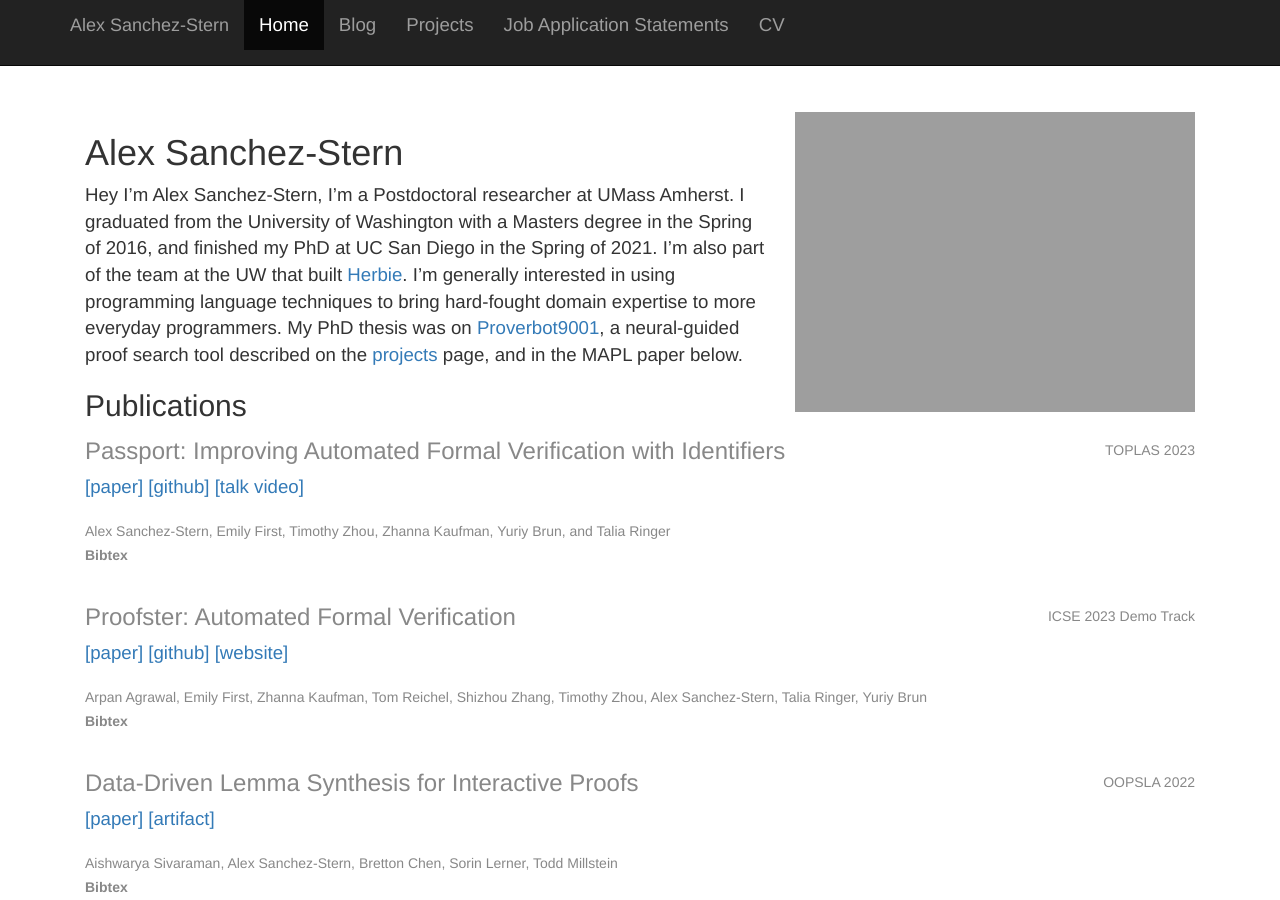
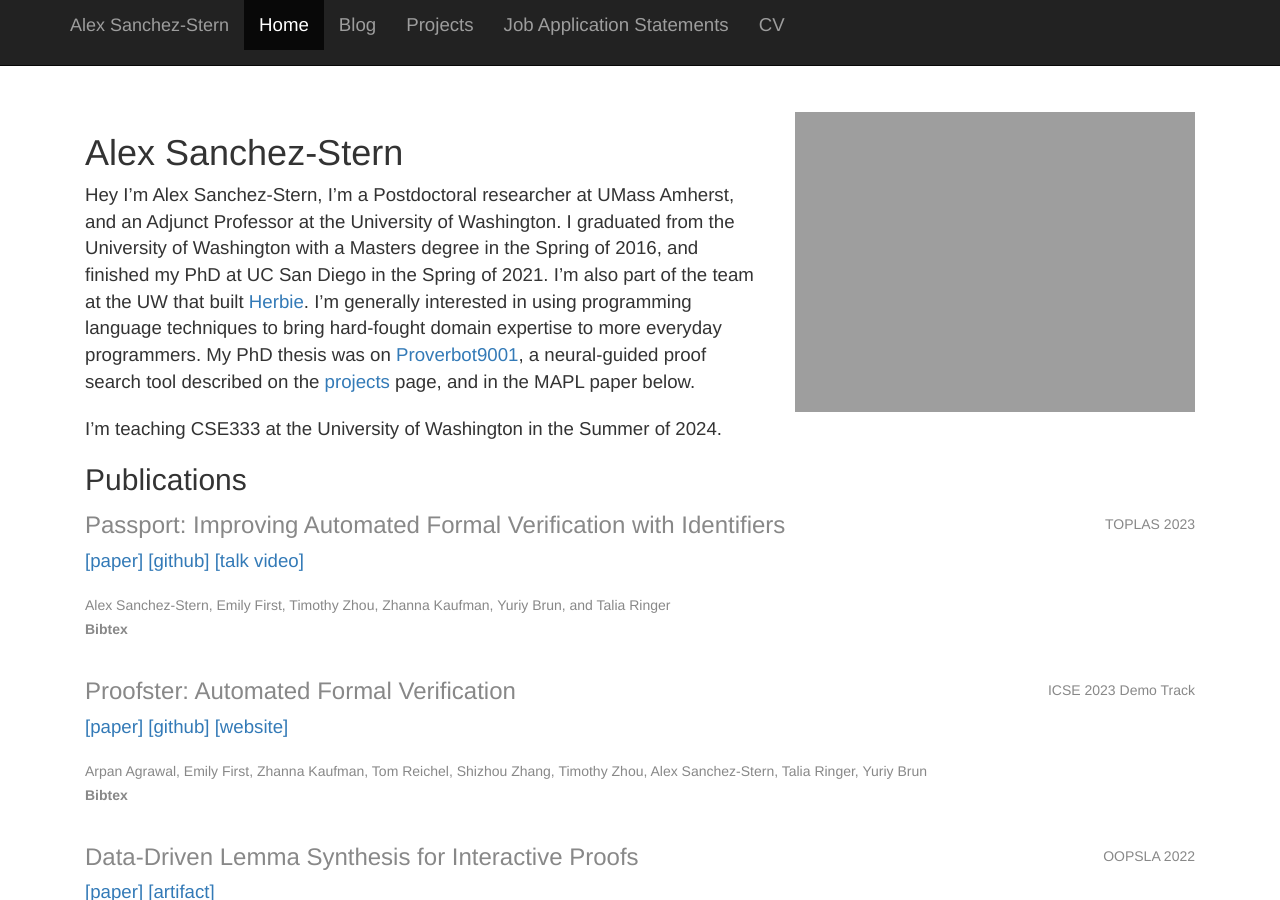
Before and after one commit to HazardousPeach/hazardouspeach.github.io, a Jekyll site: the page built from index.md, in a window 1280 px wide and 900 px high. Built offline with Jekyll 4.4.1, drawn with Linux system fonts in a browser that asks for light colours; nearby versions of some CDN libraries.

Commit message:
Add teaching info to website

```diff
--- a/index.md
+++ b/index.md
@@ -8,15 +8,19 @@ Alex Sanchez-Stern
 ==================
 
 Hey I'm Alex Sanchez-Stern, I'm a Postdoctoral researcher at UMass
-Amherst. I graduated from the University of Washington with a Masters
-degree in the Spring of 2016, and finished my PhD at UC San Diego in
-the Spring of 2021. I'm also part of the team at the UW that built
+Amherst, and an Adjunct Professor at the University of Washington. I
+graduated from the University of Washington with a Masters degree in
+the Spring of 2016, and finished my PhD at UC San Diego in the Spring
+of 2021. I'm also part of the team at the UW that built
 [Herbie](https://herbie.uwplse.org). I'm generally interested in using
 programming language techniques to bring hard-fought domain expertise
 to more everyday programmers. My PhD thesis was on
 [Proverbot9001](https://proverbot9001.ucsd.edu), a neural-guided proof
 search tool described on the [projects]({{ site.url }}{{ site.baseurl
 }}/projects.html) page, and in the MAPL paper below.
+
+I'm teaching CSE333 at the University of Washington in the Summer of
+2024.
 
 Publications
 ------------
```
